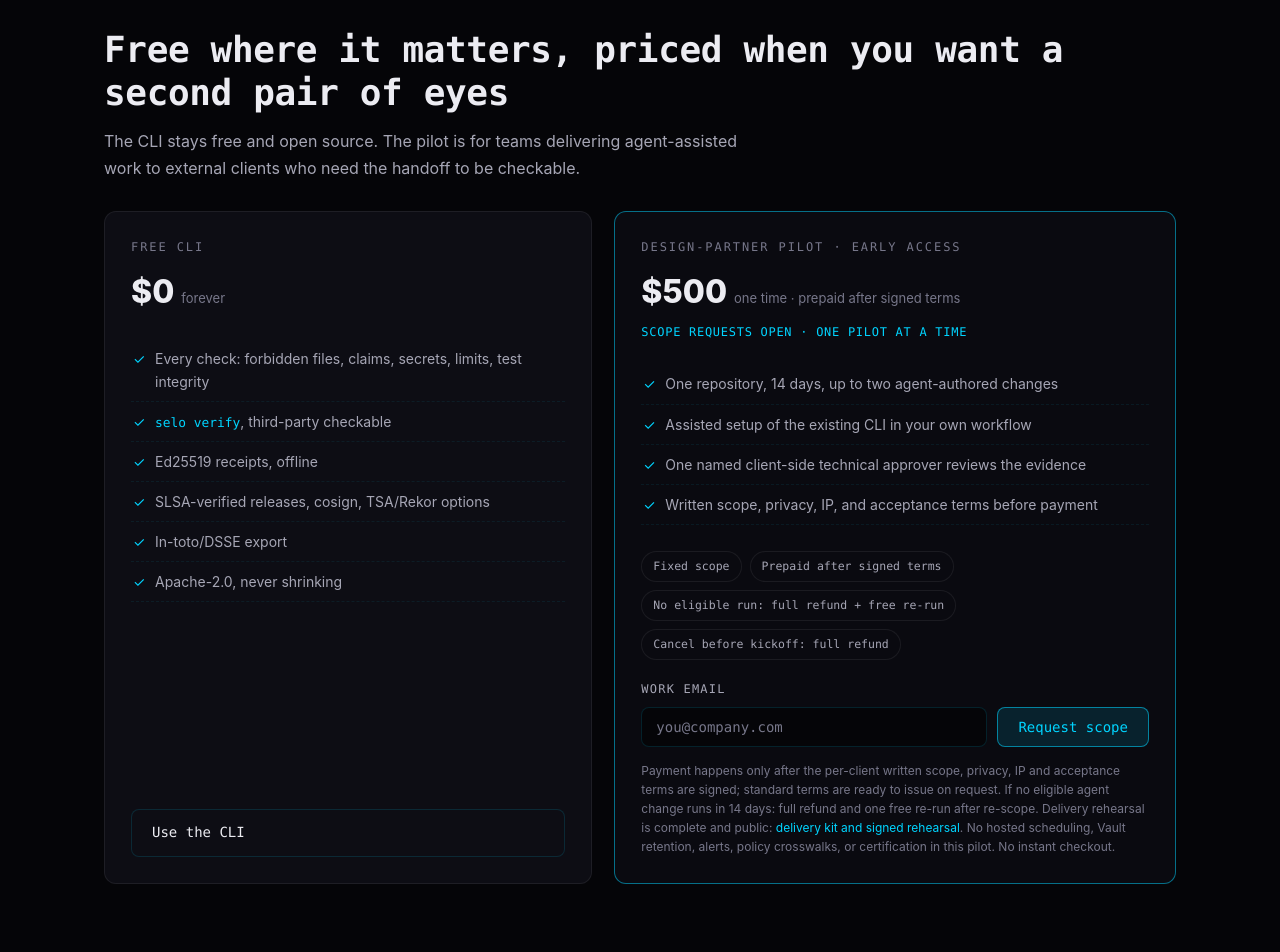
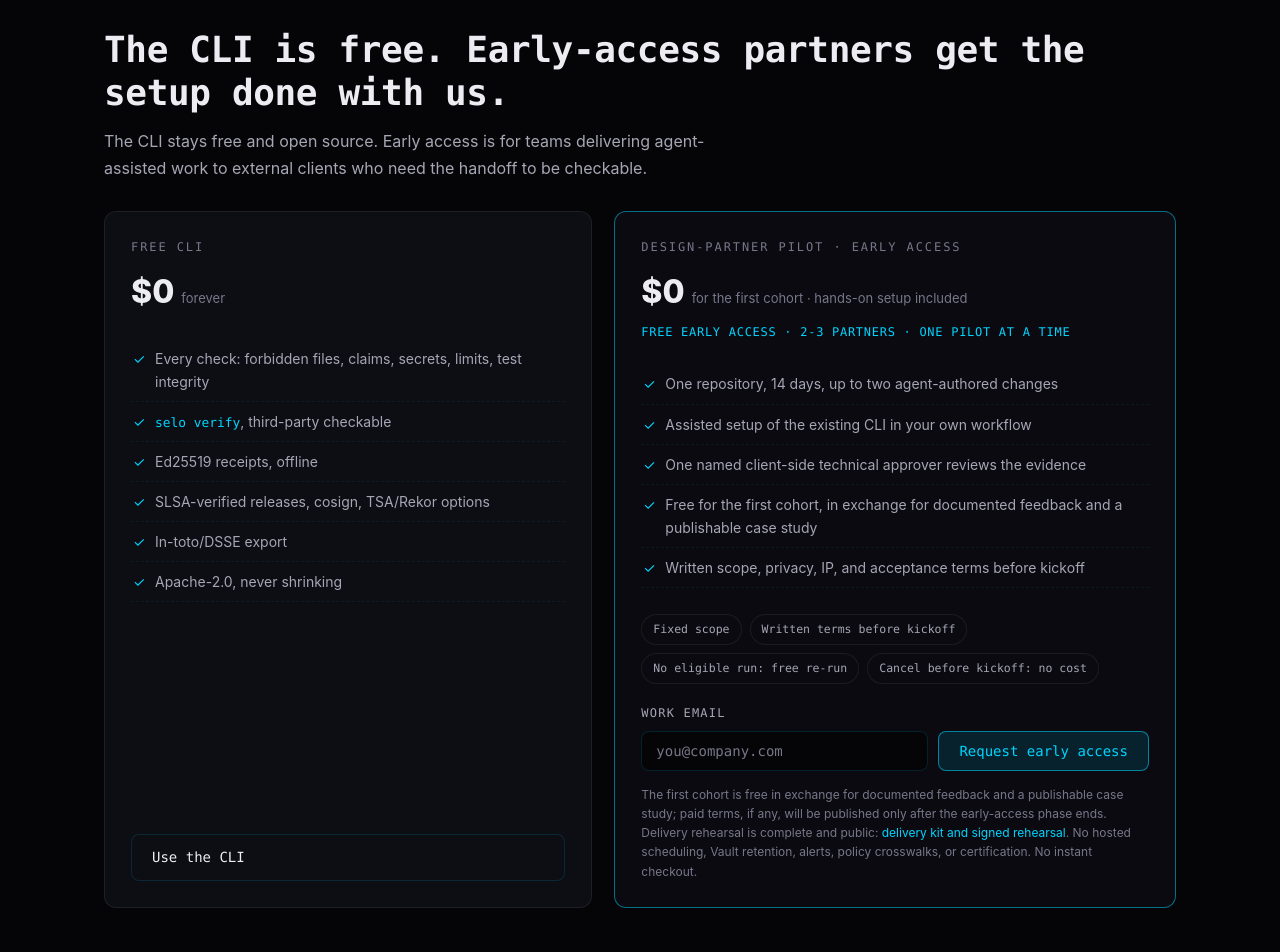
Before and after one commit to C1-run/Selo, a plain HTML site: page landing/index.html in a window 1280 px wide. Shown: the part 4100-5052 px from the top of the page. Drawn offline with Linux system fonts and the light colour scheme.

Commit message:
Pilot card: free early-access cohort (proof-first strategy); paid terms parked

```diff
--- a/landing/index.html
+++ b/landing/index.html
@@ -414,8 +414,8 @@ selo receipt show &lt;id&gt; --format github</pre>
         </section>
 
         <section id="pilot">
-          <h2>Free where it matters, priced when you want a second pair of eyes</h2>
-          <p class="lead">The CLI stays free and open source. The pilot is for teams delivering agent-assisted work to external clients who need the handoff to be checkable.</p>
+          <h2>The CLI is free. Early-access partners get the setup done with us.</h2>
+          <p class="lead">The CLI stays free and open source. Early access is for teams delivering agent-assisted work to external clients who need the handoff to be checkable.</p>
           <div class="plans">
             <div class="card">
               <div class="plan-name">Free CLI</div>
@@ -432,30 +432,31 @@ selo receipt show &lt;id&gt; --format github</pre>
             </div>
             <div class="card featured">
               <div class="plan-name">Design-partner pilot · early access</div>
-              <div class="plan-price">$500 <small>one time · prepaid after signed terms</small></div>
-              <p class="plan-state">SCOPE REQUESTS OPEN · ONE PILOT AT A TIME</p>
+              <div class="plan-price">$0 <small>for the first cohort · hands-on setup included</small></div>
+              <p class="plan-state">FREE EARLY ACCESS · 2-3 PARTNERS · ONE PILOT AT A TIME</p>
               <ul>
                 <li>One repository, 14 days, up to two agent-authored changes</li>
                 <li>Assisted setup of the existing CLI in your own workflow</li>
                 <li>One named client-side technical approver reviews the evidence</li>
-                <li>Written scope, privacy, IP, and acceptance terms before payment</li>
+                <li>Free for the first cohort, in exchange for documented feedback and a publishable case study</li>
+                <li>Written scope, privacy, IP, and acceptance terms before kickoff</li>
               </ul>
               <div class="risk-row">
                 <span class="chip">Fixed scope</span>
-                <span class="chip">Prepaid after signed terms</span>
-                <span class="chip">No eligible run: full refund + free re-run</span>
-                <span class="chip">Cancel before kickoff: full refund</span>
+                <span class="chip">Written terms before kickoff</span>
+                <span class="chip">No eligible run: free re-run</span>
+                <span class="chip">Cancel before kickoff: no cost</span>
               </div>
               <form class="lead-form" data-flow="pilot_request" novalidate>
                 <label for="pilot-email">Work email</label>
                 <div class="form-row">
                   <input id="pilot-email" name="email" type="email" autocomplete="email" required placeholder="you@company.com" />
-                  <button class="btn primary" type="submit">Request scope</button>
+                  <button class="btn primary" type="submit">Request early access</button>
                 </div>
                 <p class="form-msg" role="status"></p>
-                <p class="form-fallback">Or email <a href="mailto:team@c1.run?subject=Selo%20paid%20team%20pilot">team@c1.run</a> directly.</p>
+                <p class="form-fallback">Or email <a href="mailto:team@c1.run?subject=Selo%20early%20access">team@c1.run</a> directly.</p>
               </form>
-              <div class="fineprint">Payment happens only after the per-client written scope, privacy, IP and acceptance terms are signed; standard terms are ready to issue on request. If no eligible agent change runs in 14 days: full refund and one free re-run after re-scope. Delivery rehearsal is complete and public: <a href="https://github.com/C1-run/selo/tree/public-v01/pilot">delivery kit and signed rehearsal</a>. No hosted scheduling, Vault retention, alerts, policy crosswalks, or certification in this pilot. No instant checkout.</div>
+              <div class="fineprint">The first cohort is free in exchange for documented feedback and a publishable case study; paid terms, if any, will be published only after the early-access phase ends. Delivery rehearsal is complete and public: <a href="https://github.com/C1-run/selo/tree/public-v01/pilot">delivery kit and signed rehearsal</a>. No hosted scheduling, Vault retention, alerts, policy crosswalks, or certification. No instant checkout.</div>
             </div>
           </div>
         </section>
@@ -471,8 +472,8 @@ selo receipt show &lt;id&gt; --format github</pre>
             <p>No. Its audit runs after the agent finishes. It can flag and reject a run under configured checks, but it is not a complete sandbox or security certification.</p>
           </details>
           <details>
-            <summary>What happens before payment?</summary>
-            <p>We confirm the repository, acceptance checks, data handling, and delivery terms in writing. If the agreed pilot cannot be delivered with the existing CLI, we will not take payment.</p>
+            <summary>How does early access work?</summary>
+            <p>We confirm the repository, acceptance checks, data handling, and delivery terms in writing before kickoff. The first cohort is free in exchange for documented feedback and a publishable case study; paid terms, if any, come only after early access ends. If the agreed pilot cannot be delivered with the existing CLI, it does not happen.</p>
           </details>
           <details>
             <summary>How is this different from secret scanning or CI checks?</summary>
@@ -597,7 +598,7 @@ selo receipt show &lt;id&gt; --format github</pre>
                 form.querySelector(".form-row").style.display = "none";
                 msg.className = "form-msg ok";
                 msg.textContent = flow === "pilot_request"
-                  ? "Request received. We'll reply from team@c1.run with the written scope and terms."
+                  ? "Request received. We'll reply from team@c1.run with the early-access terms."
                   : "Noted. Pilot scope and release notes will go to this address.";
               } else {
                 btn.disabled = false;
```
